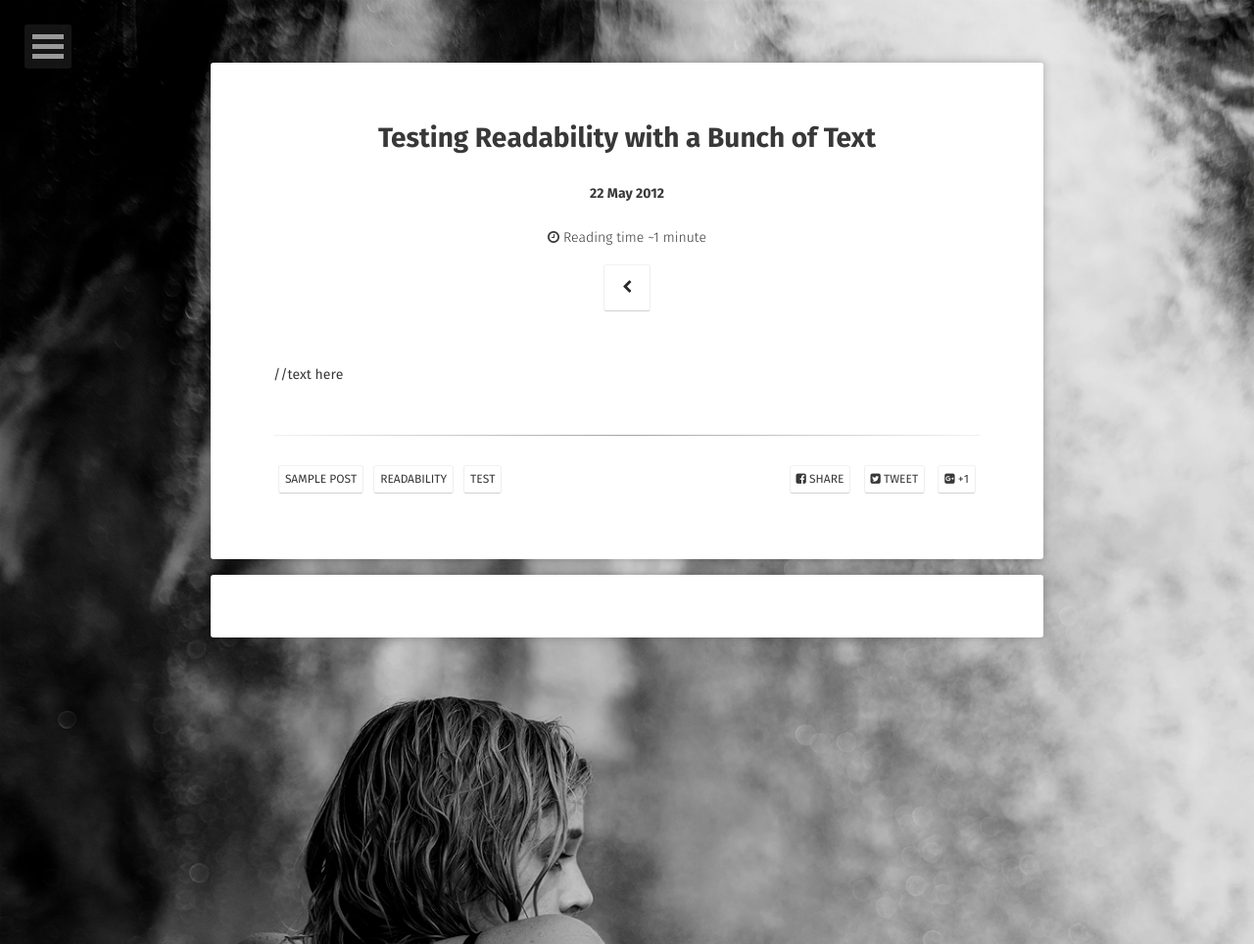
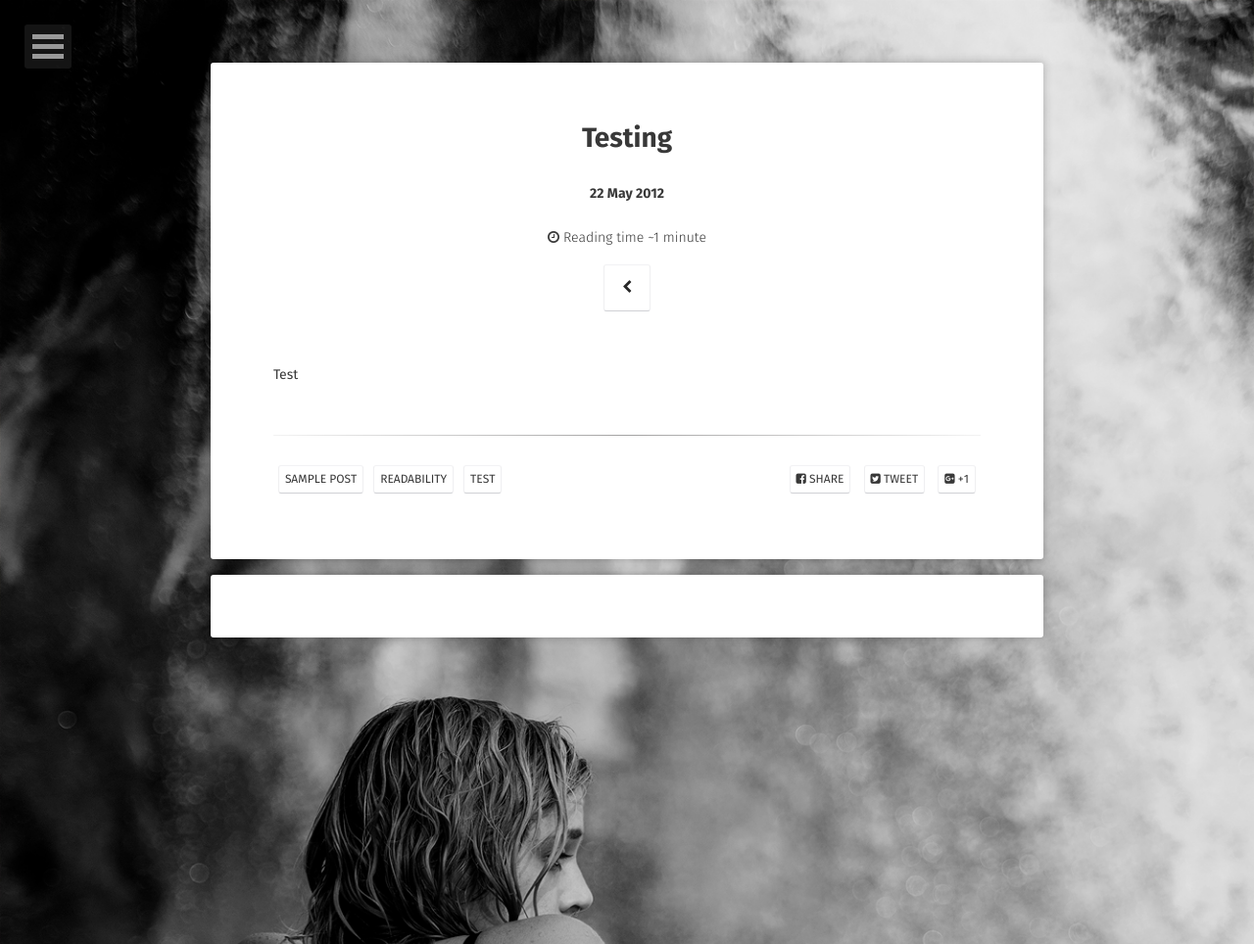
Before and after one commit to SeanEmbrace/WebSiteFun, a Jekyll site: the page built from _posts/2012-05-22-readability-post.md, in a window 1280 px wide. Shown: the whole page at 98% size. Built offline with Jekyll 4.4.1, drawn with Linux system fonts in a browser that asks for light colours; some web fonts are replaced; comment, search, counter and statistics services are not loaded.

Commit message:
Update 2012-05-22-readability-post.md

```diff
--- a/_posts/2012-05-22-readability-post.md
+++ b/_posts/2012-05-22-readability-post.md
@@ -1,10 +1,10 @@
 ---
 layout: post
-title: "Testing Readability with a Bunch of Text"
+title: "Testing"
 date: 2012-05-22
 excerpt: "A ton of text to test readability."
 tags: [sample post, readability, test]
 comments: true
 ---
 
-//text here
+Test
```
